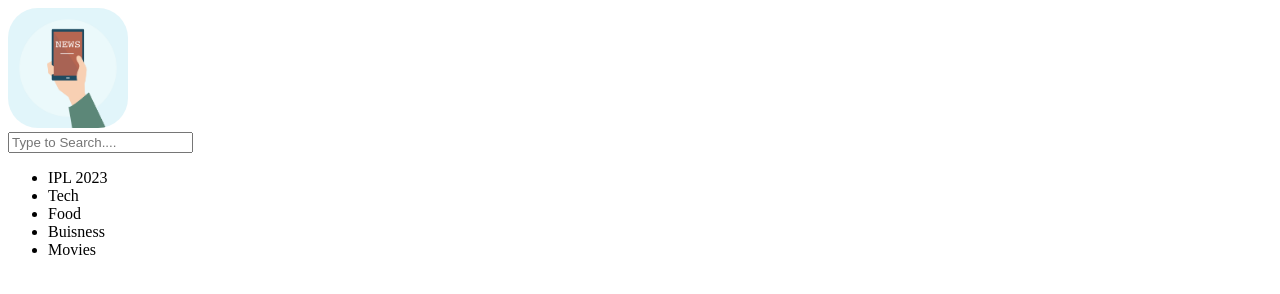
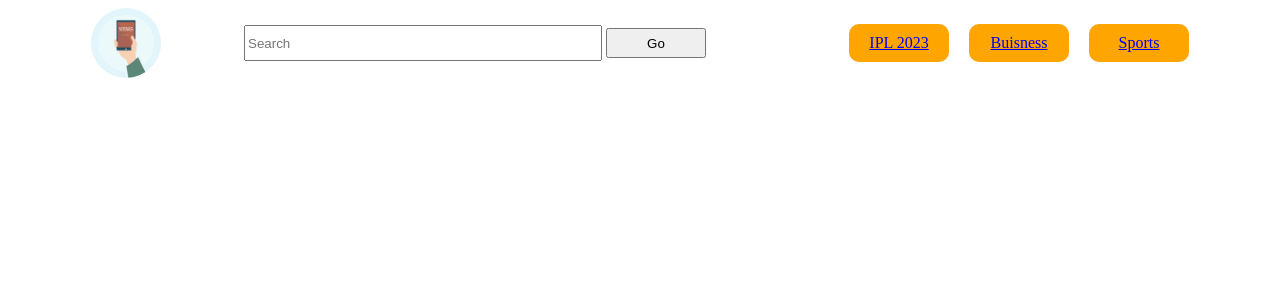
Before and after one commit to Jatin2672/NewApplication, a plain HTML site: page index.html in a window 1280 px wide. Drawn offline with Linux system fonts and the light colour scheme.

Commit message:
made navbar

```diff
--- a/index.html
+++ b/index.html
@@ -5,24 +5,22 @@
     <meta http-equiv="X-UA-Compatible" content="IE=edge">
     <meta name="viewport" content="width=device-width, initial-scale=1.0">
     <title>Document</title>
+    <link rel="stylesheet" href="style.css">
 </head>
 <body>
     <section>
-        <div class="navbar">
-            <img src="Images/logo.jpg" alt="" style="width: 120px; border-radius: 30px;">
-            <div class="input_search">
-                <input type="text" placeholder="Type to Search....">
-            </div>
-            <nav>
-                <ul>
-                    <li>IPL 2023</li>
-                    <li>Tech</li>
-                    <li>Food</li>
-                    <li>Buisness</li>
-                    <li>Movies</li>
-                 </ul>
-            </nav>
-        </div>
+        <nav class="nav-bar">
+            <img class="nav-logo" src="Images/logo.jpg" alt="Navbar Icon">
+            <form>
+              <input type="text" placeholder="Search">
+              <button type="submit">Go</button>
+            </form>
+            <ul>
+              <li><a href="#">IPL 2023</a></li>
+              <li><a href="#">Buisness</a></li>
+              <li><a href="#">Sports</a></li>
+            </ul>
+          </nav>
     </section>
 </body>
 </html>
--- a/style.css
+++ b/style.css
@@ -1,8 +1,35 @@
-body{
-    margin: 0%;
+.nav-logo{
+    width: 70px;
+    /* height: 70px; */
+    border-radius: 50px;
 }
-.navbar{
+.nav-bar{
     display: flex;
+    width: 100%;
+    height: max-content;
     justify-content: space-evenly;
     align-items: center;
 }
+.nav-bar ul{
+    display: flex;
+}
+.nav-bar form input{
+    width: 350px;
+    height: 30px;
+}
+.nav-bar form button{
+    width: 100px;
+    height: 30px;
+    padding: 5px;
+}
+.nav-bar ul li{
+    margin-left: 20px;
+    list-style: none;
+    background-color: orange;
+
+    width: 80px;
+    padding: 10px;
+    display: flex;
+    justify-content: center;
+    border-radius: 10px;
+}
```
